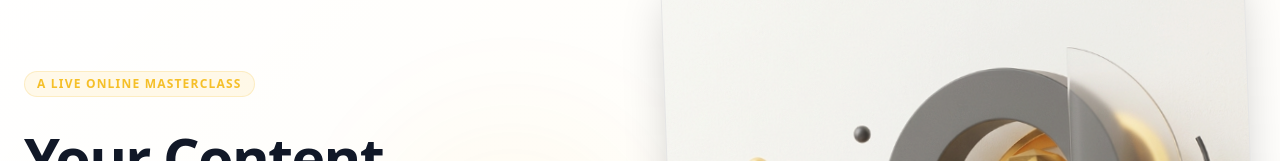
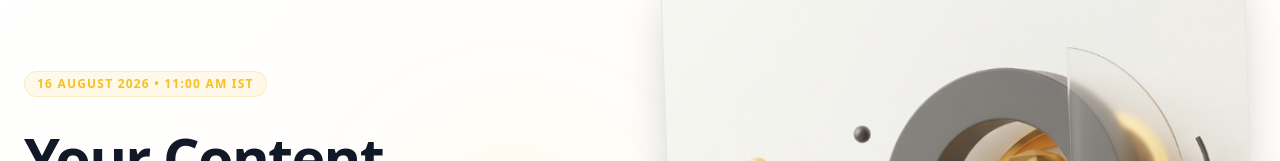
Before and after one commit to PuneetKaur1326/puneet-masterclass, a Next.js app: page / in a window 1280 px wide. Shown: the part 177-338 px from the top of the page. Built offline with nearby package versions, Linux system fonts and the light colour scheme; no server answers.

Commit message:
feat: add workshop date to homepage hero and pricing sections

```diff
--- a/src/app/components/HeroSection.tsx
+++ b/src/app/components/HeroSection.tsx
@@ -21,7 +21,7 @@ export default function HeroSection() {
           {/* Content */}
           <div className="max-w-2xl scroll-reveal-item">
             <div className="inline-flex items-center gap-2 px-3 py-1 rounded-full border border-primary/20 bg-primary/10 text-primary text-xs font-bold uppercase tracking-widest mb-8 pulse-dot">
-              A Live Online Masterclass
+              16 August 2026 • 11:00 AM IST
             </div>
 
             <h1 className="text-hero-xl font-bold mb-6 text-foreground">
--- a/src/app/components/PricingFaqSection.tsx
+++ b/src/app/components/PricingFaqSection.tsx
@@ -69,7 +69,8 @@ export default function PricingFaqSection() {
 
               <div className="md:w-3/5 p-10 md:p-14 border-b md:border-b-0 md:border-r border-border bg-card/50 backdrop-blur-sm">
                 <h3 className="text-xl font-bold mb-8 text-foreground leading-tight">
-                  The Psychology Behind Writing — Live Workshop
+                  The Psychology Behind Writing — Live Workshop<br />
+                  <span className="text-primary text-base mt-2 block">16 August 2026, 11:00 AM IST</span>
                 </h3>
 
                 <div className="space-y-5">
```
